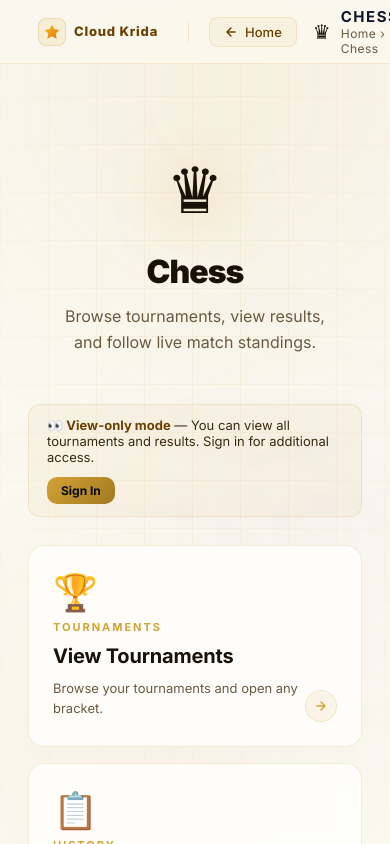
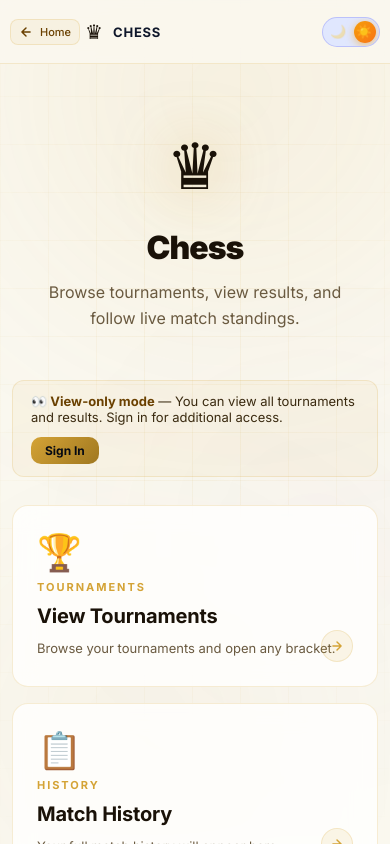
Before and after one commit to likithkandukuri/CloudKrida, a React (Vite) app: page /chess in a window 390 px wide. Shown: the top 844 px of the page. Built offline with nearby package versions, Linux system fonts and the light colour scheme; no server answers; the database is empty.

Commit message:
Update responsive

```diff
--- a/src/components/GlobalNav.css
+++ b/src/components/GlobalNav.css
@@ -635,12 +635,23 @@
 @media (max-width: 860px) {
   .gnav-links  { display: none; }
   .gnav-signin { display: none; }
-  .gnav-burger { display: flex; }
+  /* Full sign-out button moves into the mobile dropdown menu */
+  .gnav-signout { display: none; }
+  .gnav-burger  { display: flex; }
+
+  /* Role badge: shrink to icon-only so it stays visible without overflowing */
+  .gnav-role-badge {
+    padding: 5px 7px;
+    gap: 0;
+    font-size: 0;       /* hides the text label */
+  }
+  .gnav-role-badge > span { font-size: 13px; }  /* keeps the emoji icon */
+  /* guest badge has an svg icon — it stays at its natural size */
 }
 
 @media (max-width: 480px) {
-  .gnav         { padding: 0 16px; }
-  .gnav-logo-sub { display: none; }
+  .gnav           { padding: 0 16px; }
+  .gnav-logo-sub  { display: none; }
   .gnav-logo-icon { width: 40px; height: 40px; border-radius: 11px; }
-  .gnav-logo-text { font-size: 18px; }
+  .gnav-logo-text { font-size: 15px; }
 }
--- a/src/index.css
+++ b/src/index.css
@@ -90,6 +90,8 @@ body,
 
 html {
   scroll-behavior: smooth;
+  overflow-x: hidden;
+  max-width: 100%;
 }
 
 body {
@@ -99,6 +101,8 @@ body {
   -webkit-font-smoothing: antialiased;
   -moz-osx-font-smoothing: grayscale;
   overflow-x: hidden;
+  max-width: 100%;
+  width: 100%;
 }
 
 /* ── Scrollbar ──────────────────────────────────────── */
--- a/src/pages/chess/Chess.css
+++ b/src/pages/chess/Chess.css
@@ -1953,7 +1953,8 @@
 /* Users table */
 .um-table-wrap {
   border-radius: 12px;
-  overflow: hidden;
+  overflow-x: auto;          /* allow horizontal scroll on narrow screens */
+  overflow-y: hidden;
   border: 1px solid var(--cc-border);
 }
 
@@ -2576,3 +2577,59 @@ tr:hover .player-info-btn,
   border-color: rgba(160,100,0,0.3);
   color: var(--cc-gold);
 }
+
+/* ═══════════════════════════════════════════════════════
+   MOBILE RESPONSIVE — Chess page
+   ═══════════════════════════════════════════════════════ */
+
+/* ── Topbar: tablet (≤860px) ─────────────────────────── */
+@media (max-width: 860px) {
+  .chess-topbar { padding: 0 18px; gap: 10px; }
+  .topbar-breadcrumb { display: none; }
+}
+
+/* ── Topbar: phone (≤640px) ─────────────────────────── */
+@media (max-width: 640px) {
+  .chess-topbar { padding: 0 12px; gap: 7px; }
+  .chess-topbar-brand-text { display: none; }
+  .chess-topbar-sep { display: none; }
+  .chess-back-btn { padding: 5px 10px; font-size: 12px; }
+  .topbar-btn { padding: 5px 10px; font-size: 12px; gap: 4px; }
+  .topbar-name { font-size: 13px; letter-spacing: 0.06em; }
+  .chess-section    { padding: 32px 16px 60px; }
+  .chess-section-lg { padding: 24px 16px 60px; }
+}
+
+/* ── Topbar: small phone (≤480px) ───────────────────── */
+@media (max-width: 480px) {
+  .chess-topbar { padding: 0 10px; gap: 5px; }
+  .chess-topbar-brand { display: none; }
+  .topbar-btn { padding: 5px 8px; font-size: 11px; }
+  .chess-back-btn { padding: 5px 8px; font-size: 11px; }
+  /* Let action buttons wrap if they still overflow */
+  .chess-topbar-actions { flex-wrap: wrap; gap: 5px; }
+}
+
+/* ── Section content: small screens ────────────────── */
+@media (max-width: 480px) {
+  .chess-section    { padding: 24px 12px 48px; }
+  .chess-section-lg { padding: 16px 12px 48px; }
+  .chess-heading  { font-size: 20px; }
+  .chess-subhead  { font-size: 13px; }
+}
+
+/* ── Gallery grid: tighter on very small phones ─────── */
+@media (max-width: 400px) {
+  .gallery-grid {
+    grid-template-columns: repeat(auto-fill, minmax(140px, 1fr));
+  }
+}
+
+/* ── Prevent standings table from pushing page width ── */
+@media (max-width: 640px) {
+  .standings-table {
+    display: block;
+    overflow-x: auto;
+    -webkit-overflow-scrolling: touch;
+  }
+}
```
